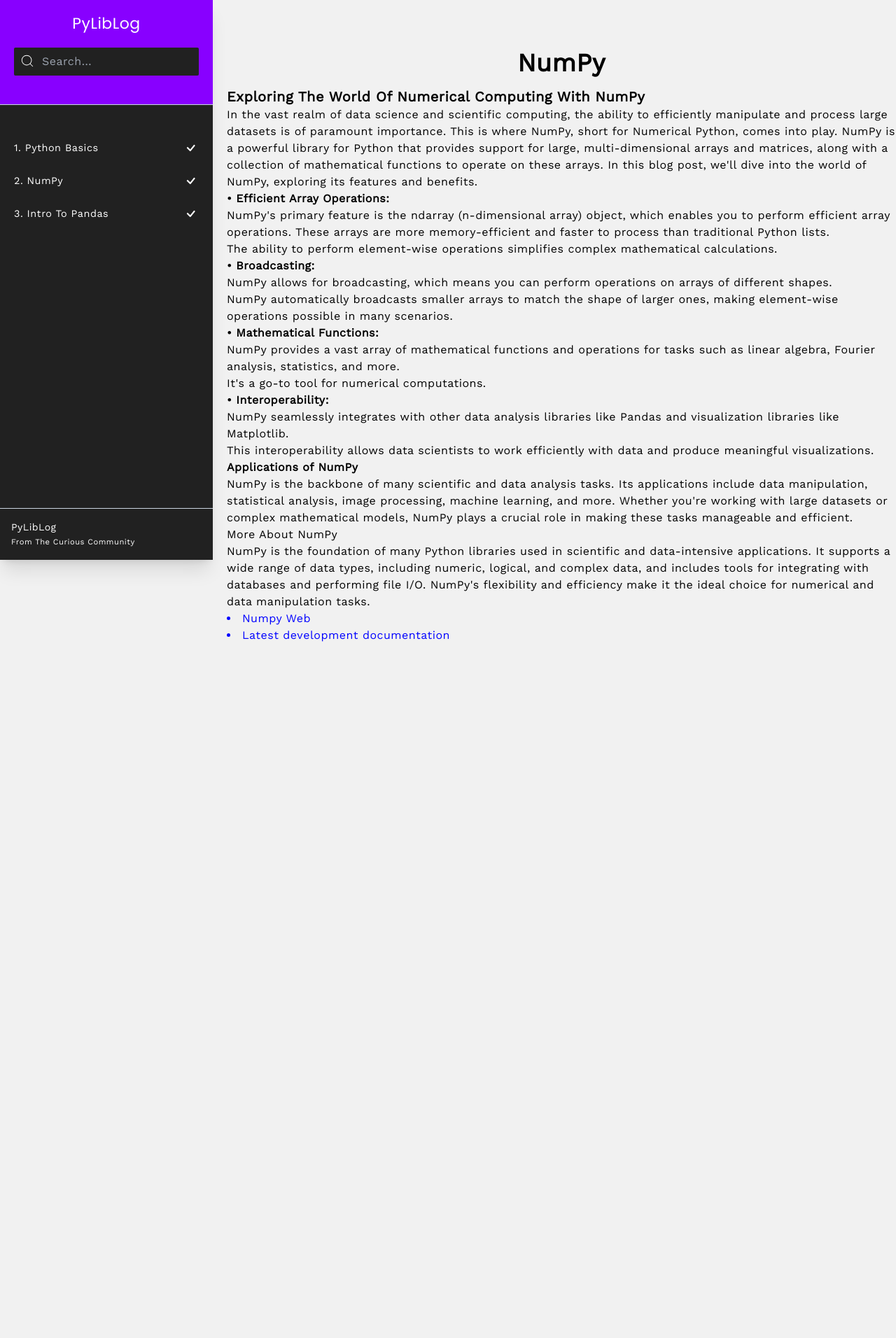
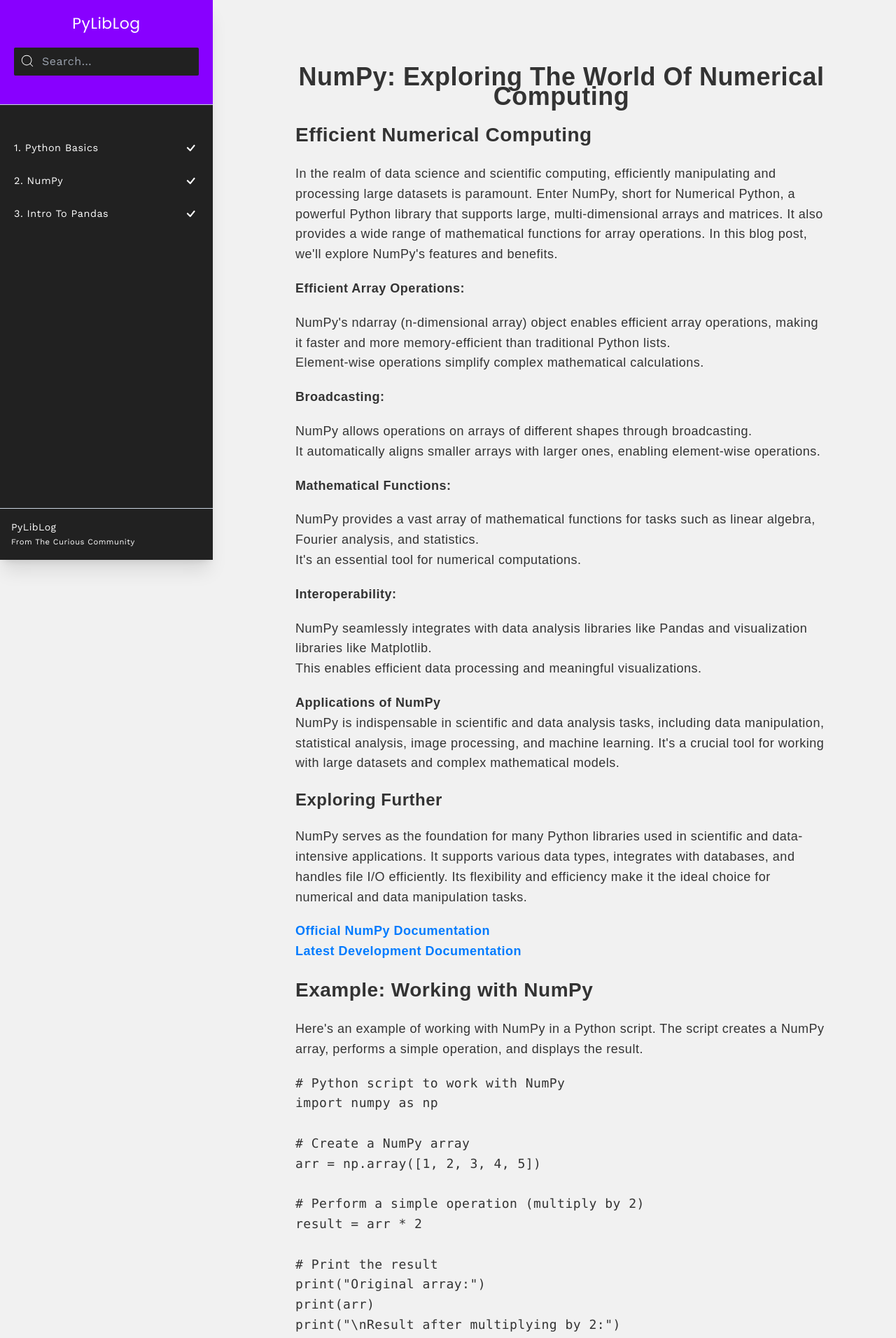
Before and after one commit to thecuriousteam/PyLibLog, a React (Vite) app: page /NumPy-Library/Intro-to-Numpy in a window 1280 px wide. Shown: the top 1912 px of the page at 70% size. Before the commit the page ends 976 px from the top, so only its background shows below. Built offline with nearby package versions, Linux system fonts and the light colour scheme.

Commit message:
Update Intro-to-Numpy.jsx

```diff
--- a/src/Python_Library_Pages/Numpy/Intro-to-Numpy.jsx
+++ b/src/Python_Library_Pages/Numpy/Intro-to-Numpy.jsx
@@ -1,75 +1,162 @@
-import { color } from "framer-motion";
-import React from "react";
+import React from 'react';
 
 const NumpyBasics = () => {
+  const containerStyle = {
+    fontFamily: 'Arial, sans-serif',
+    color: '#333',
+    maxWidth: '800px',
+    margin: '0 auto',
+    padding: '20px',
+  };
+
+  const heading1Style = {
+    textAlign: 'center',
+    fontSize: '36px',
+    fontWeight: 'bold',
+    margin: '20px 0',
+  };
+
+  const heading2Style = {
+    fontSize: '28px',
+    fontWeight: 'bold',
+    margin: '20px 0',
+  };
+
+  const heading3Style = {
+    fontSize: '24px',
+    fontWeight: 'bold',
+    margin: '20px 0',
+  };
+
+  const paragraphStyle = {
+    fontSize: '18px',
+    lineHeight: '1.6',
+    margin: '20px 0',
+  };
+
+  const listStyle = {
+    fontSize: '18px',
+    lineHeight: '1.6',
+    margin: '20px 0',
+  };
+
+  const linkStyle = {
+    color: '#007BFF',
+    textDecoration: 'none',
+    fontWeight: 'bold',
+  };
+
+  const italicStyle = {
+    fontStyle: 'italic',
+  };
+
   return (
-        <div>
-          <div>
-            <h1 style={{ textAlign: "center", fontSize: "36px", fontWeight: "bold",margin: "20px 0"}}>NumPy</h1>
-          </div>
+    <div style={containerStyle}>
+      <header>
+        <h1 style={heading1Style}>NumPy: Exploring the World of Numerical Computing</h1>
+      </header>
 
-          <header>
-        <h1><strong>Exploring the World of Numerical Computing with NumPy</strong></h1>
-      </header>
       <main>
         <article>
-          <p>
-            In the vast realm of data science and scientific computing, the ability to efficiently manipulate and process large datasets is of paramount importance. This is where NumPy, short for Numerical Python, comes into play. NumPy is a powerful library for Python that provides support for large, multi-dimensional arrays and matrices, along with a collection of mathematical functions to operate on these arrays. In this blog post, we'll dive into the world of NumPy, exploring its features and benefits.
+          <h2 style={heading2Style}>Efficient Numerical Computing</h2>
+          <p style={paragraphStyle}>
+            In the realm of data science and scientific computing, efficiently manipulating and processing large datasets is paramount. Enter NumPy, short for Numerical Python, a powerful Python library that supports large, multi-dimensional arrays and matrices. It also provides a wide range of mathematical functions for array operations. In this blog post, we'll explore NumPy's features and benefits.
           </p>
 
-
-          <ul>
+          <ul style={listStyle}>
             <li>
-            <strong><span>&#8226;</span> Efficient Array Operations:</strong>
-              <ul>
-                <li>NumPy's primary feature is the ndarray (n-dimensional array) object, which enables you to perform efficient array operations. These arrays are more memory-efficient and faster to process than traditional Python lists.</li>
-                <li>The ability to perform element-wise operations simplifies complex mathematical calculations.</li>
+              <strong>Efficient Array Operations:</strong>
+              <ul style={listStyle}>
+                <li>NumPy's ndarray (n-dimensional array) object enables efficient array operations, making it faster and more memory-efficient than traditional Python lists.</li>
+                <li>Element-wise operations simplify complex mathematical calculations.</li>
               </ul>
             </li>
             <li>
-              <strong><span>&#8226;</span> Broadcasting:</strong>
-              <ul>
-                <li>NumPy allows for broadcasting, which means you can perform operations on arrays of different shapes.</li>
-                <li>NumPy automatically broadcasts smaller arrays to match the shape of larger ones, making element-wise operations possible in many scenarios.</li>
+              <strong>Broadcasting:</strong>
+              <ul style={listStyle}>
+                <li>NumPy allows operations on arrays of different shapes through broadcasting.</li>
+                <li>It automatically aligns smaller arrays with larger ones, enabling element-wise operations.</li>
               </ul>
             </li>
             <li>
-              <strong><span>&#8226;</span> Mathematical Functions:</strong>
-              <ul>
-                <li>NumPy provides a vast array of mathematical functions and operations for tasks such as linear algebra, Fourier analysis, statistics, and more.</li>
-                <li>It's a go-to tool for numerical computations.</li>
+              <strong>Mathematical Functions:</strong>
+              <ul style={listStyle}>
+                <li>NumPy provides a vast array of mathematical functions for tasks such as linear algebra, Fourier analysis, and statistics.</li>
+                <li>It's an essential tool for numerical computations.</li>
               </ul>
             </li>
             <li>
-              <strong><span>&#8226;</span> Interoperability:</strong>
-              <ul>
-                <li>NumPy seamlessly integrates with other data analysis libraries like Pandas and visualization libraries like Matplotlib.</li>
-                <li>This interoperability allows data scientists to work efficiently with data and produce meaningful visualizations.</li>
+              <strong>Interoperability:</strong>
+              <ul style={listStyle}>
+                <li>NumPy seamlessly integrates with data analysis libraries like Pandas and visualization libraries like Matplotlib.</li>
+                <li>This enables efficient data processing and meaningful visualizations.</li>
               </ul>
             </li>
           </ul>
 
-
-          <strong> Applications of NumPy</strong>
-          <p>
-            NumPy is the backbone of many scientific and data analysis tasks. Its applications include data manipulation, statistical analysis, image processing, machine learning, and more. Whether you're working with large datasets or complex mathematical models, NumPy plays a crucial role in making these tasks manageable and efficient.
+          <p style={paragraphStyle}>
+            <strong>Applications of NumPy</strong>
+            <br />
+            NumPy is indispensable in scientific and data analysis tasks, including data manipulation, statistical analysis, image processing, and machine learning. It's a crucial tool for working with large datasets and complex mathematical models.
           </p>
 
-          <h3>More About NumPy</h3>
-          <p>NumPy is the foundation of many Python libraries used in scientific and data-intensive applications. It supports a wide range of data types, including numeric, logical, and complex data, and includes tools for integrating with databases and performing file I/O. NumPy's flexibility and efficiency make it the ideal choice for numerical and data manipulation tasks.</p>
+          <h3 style={heading3Style}>Exploring Further</h3>
+          <p style={paragraphStyle}>
+            NumPy serves as the foundation for many Python libraries used in scientific and data-intensive applications. It supports various data types, integrates with databases, and handles file I/O efficiently. Its flexibility and efficiency make it the ideal choice for numerical and data manipulation tasks.
+          </p>
 
-          <li style={{color:"blue"}}>
-          <a href="https://numpy.org/doc/stable/">Numpy Web</a>
-        </li>
-        <li style={{color:"blue"}}>
-          <a href="https://numpy.org/devdocs/">Latest development documentation</a>
-        </li>
+          <ul style={listStyle}>
+            <li>
+              <a href="https://numpy.org/doc/stable/" style={linkStyle}>Official NumPy Documentation</a>
+            </li>
+            <li>
+              <a href="https://numpy.org/devdocs/" style={linkStyle}>Latest Development Documentation</a>
+            </li>
+          </ul>
+          <h2 style={heading2Style}>Example: Working with NumPy</h2>
+          <p style={paragraphStyle}>
+            Here's an example of working with NumPy in a Python script. The script creates a NumPy array, performs a simple operation, and displays the result.
+          </p>
 
+          <pre style={listStyle}>
+            {`# Python script to work with NumPy
+import numpy as np
 
-          {/* Add more content here */}
+# Create a NumPy array
+arr = np.array([1, 2, 3, 4, 5])
+
+# Perform a simple operation (multiply by 2)
+result = arr * 2
+
+# Print the result
+print("Original array:")
+print(arr)
+print("\\nResult after multiplying by 2:")
+print(result)
+`}
+          </pre>
+
+          <p style={paragraphStyle}>
+            To run this script and see the output, execute the Python script in your Python environment with NumPy installed. Make sure to include the necessary import statement for NumPy in your script.
+          </p>
+
+          <p style={paragraphStyle}>
+            If you haven't already installed NumPy, you can do so using pip:
+          </p>
+
+          <pre style={listStyle}>
+            {'pip install numpy'}
+          </pre>
         </article>
       </main>
+
+      <footer style={italicStyle}>
+        <p style={paragraphStyle}>
+          NumPy is an essential tool for numerical computing and scientific data analysis. Its efficiency, extensive features, and wide-ranging applications make it a must-know for data scientists and Python developers. Install NumPy and unlock the potential of numerical computing in Python!
+        </p>
+      </footer>
     </div>
   );
 };
+
 export default NumpyBasics;
```
